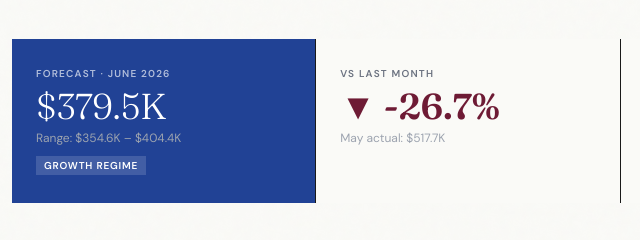
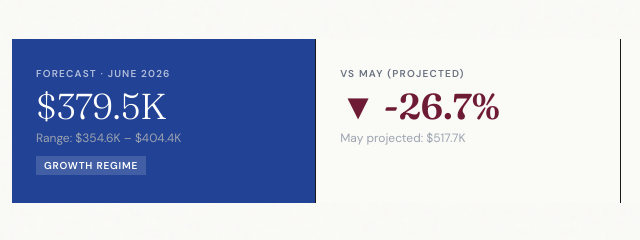
Before and after one commit to TyrooCJ/Business-Analytics, a plain HTML site: page forecast.html in a window 1280 px wide. Shown: the part 281-521 px from the top of the page, 20-660 px from the left. Drawn offline with nearby package versions, Linux system fonts and the light colour scheme.

Commit message:
Update forecast.html

```diff
--- a/forecast.html
+++ b/forecast.html
@@ -230,25 +230,24 @@ function buildTimeSeries(cids, windowMonths) {
         }
 
         // liveRecords: project current (partial) month to full month.
+        // ONLY the current month (maxMonth/maxYear) is projected — past months in liveRecords
+        // are already in masterDict or monthlyArchive so we skip them.
         // Day 1 always contains bulk fixed fees — excluded from run rate, added back as-is.
         // Projection = day1 + avg(days 2..N) × (daysInMonth - 1)
         if (DB.records && DB.records[cid]) {
             const netEntries = DB.records[cid].net || {};
-            // Group by month, separating day 1 from the rest
-            const byMonthEntries = {};
+            // Only process the current month — all others are in masterDict/archive already
+            const mkey = `${maxYear}-${String(maxMonth).padStart(2,'0')}`;
+            let day1 = 0, rest = [];
             for (const [dk, val] of Object.entries(netEntries)) {
                 const p = dateKeyParts(dk); if (!p) continue;
-                const mkey = `${p.year}-${String(p.month).padStart(2,'0')}`;
-                if (!byMonthEntries[mkey]) byMonthEntries[mkey] = { day1: 0, rest: [] };
+                if (p.year !== maxYear || p.month !== maxMonth) continue;
                 const dayNum = parseInt(dk.split('-')[0]);
-                if (dayNum === 1) byMonthEntries[mkey].day1 += val;
-                else              byMonthEntries[mkey].rest.push(val);
+                if (dayNum === 1) day1 += val;
+                else              rest.push(val);
             }
-            for (const [mkey, { day1, rest }] of Object.entries(byMonthEntries)) {
-                const [yr, mo] = mkey.split('-').map(Number);
-                const dt = new Date(yr, mo, 1);
-                if (dt < windowStart) continue;
-                const daysIn = getDaysInMonth(yr, mo);
+            if (day1 !== 0 || rest.length > 0) {
+                const daysIn = getDaysInMonth(maxYear, maxMonth);
                 let projected;
                 if (rest.length === 0) {
                     // Only day 1 data — cannot extrapolate run rate, use as-is
@@ -510,9 +509,13 @@ async function runForecast() {
             btn.disabled = false; return;
         }
 
-        // Last actual + MoM
-        const lastActual = series[series.length - 1];
-        const momChange  = lastActual && lastActual.value !== 0 ? (result.forecast - lastActual.value) / Math.abs(lastActual.value) : null;
+        // lastActual = projected current month (May) — day-1-isolated projection
+        // MoM = June forecast vs projected May (correct baseline)
+        const lastActual    = series[series.length - 1]; // projected current month (May)
+        const prevFullMonth = series.length >= 2 ? series[series.length - 2] : null; // last completed month (Apr) — for reference only
+        const momChange     = lastActual && lastActual.value !== 0
+            ? (result.forecast - lastActual.value) / Math.abs(lastActual.value)
+            : null;
         const sameLastYear = series.find(s => s.month === tMonth && s.year === tYear - 1);
         const yoyChange    = sameLastYear && sameLastYear.value !== 0 ? (result.forecast - sameLastYear.value) / Math.abs(sameLastYear.value) : null;
 
@@ -549,7 +552,7 @@ async function runForecast() {
         }
         acctResults.sort((a,b) => b.result.forecast - a.result.forecast);
 
-        renderResults({ result, series, tMonth, tYear, tgtLabel, lastActual, momChange, yoyChange, sameLastYear, geoForecasts, acctResults, nPlateau, nGrowth, nDecline, nTotal, window_ });
+        renderResults({ result, series, tMonth, tYear, tgtLabel, lastActual, prevFullMonth, momChange, yoyChange, sameLastYear, geoForecasts, acctResults, nPlateau, nGrowth, nDecline, nTotal, window_ });
 
     } catch(e) {
         document.getElementById('loadingMsg').textContent = 'Error: ' + e.message;
@@ -560,7 +563,7 @@ async function runForecast() {
 }
 
 // ── RENDER ────────────────────────────────────────────────────────────────────
-function renderResults({ result, series, tMonth, tYear, tgtLabel, lastActual, momChange, yoyChange, sameLastYear, geoForecasts, acctResults, nPlateau, nGrowth, nDecline, nTotal, window_ }) {
+function renderResults({ result, series, tMonth, tYear, tgtLabel, lastActual, prevFullMonth, momChange, yoyChange, sameLastYear, geoForecasts, acctResults, nPlateau, nGrowth, nDecline, nTotal, window_ }) {
 
     const regimeLbl = result.regime.charAt(0).toUpperCase() + result.regime.slice(1);
     const regimeCls = `regime-${result.regime}`;
@@ -577,9 +580,9 @@ function renderResults({ result, series, tMonth, tYear, tgtLabel, lastActual, mo
             <span class="hero-badge ${regimeCls}">${regimeLbl} regime</span>
         </div>
         <div class="hero-cell">
-            <div class="hero-label">vs Last Month</div>
+            <div class="hero-label">vs ${lastActual ? MONTH_NAMES[lastActual.month]+' (Projected)' : 'Last Month'}</div>
             <div class="hero-value tnum">${momChange !== null ? dU(momChange) : '—'}</div>
-            <div class="hero-sub">${lastActual ? MONTH_NAMES[lastActual.month].slice(0,3)+' actual: '+fmtK(lastActual.value) : ''}</div>
+            <div class="hero-sub">${lastActual ? MONTH_NAMES[lastActual.month].slice(0,3)+' projected: '+fmtK(lastActual.value) : ''}</div>
         </div>
         <div class="hero-cell">
             <div class="hero-label">vs Same Month LY</div>
```
